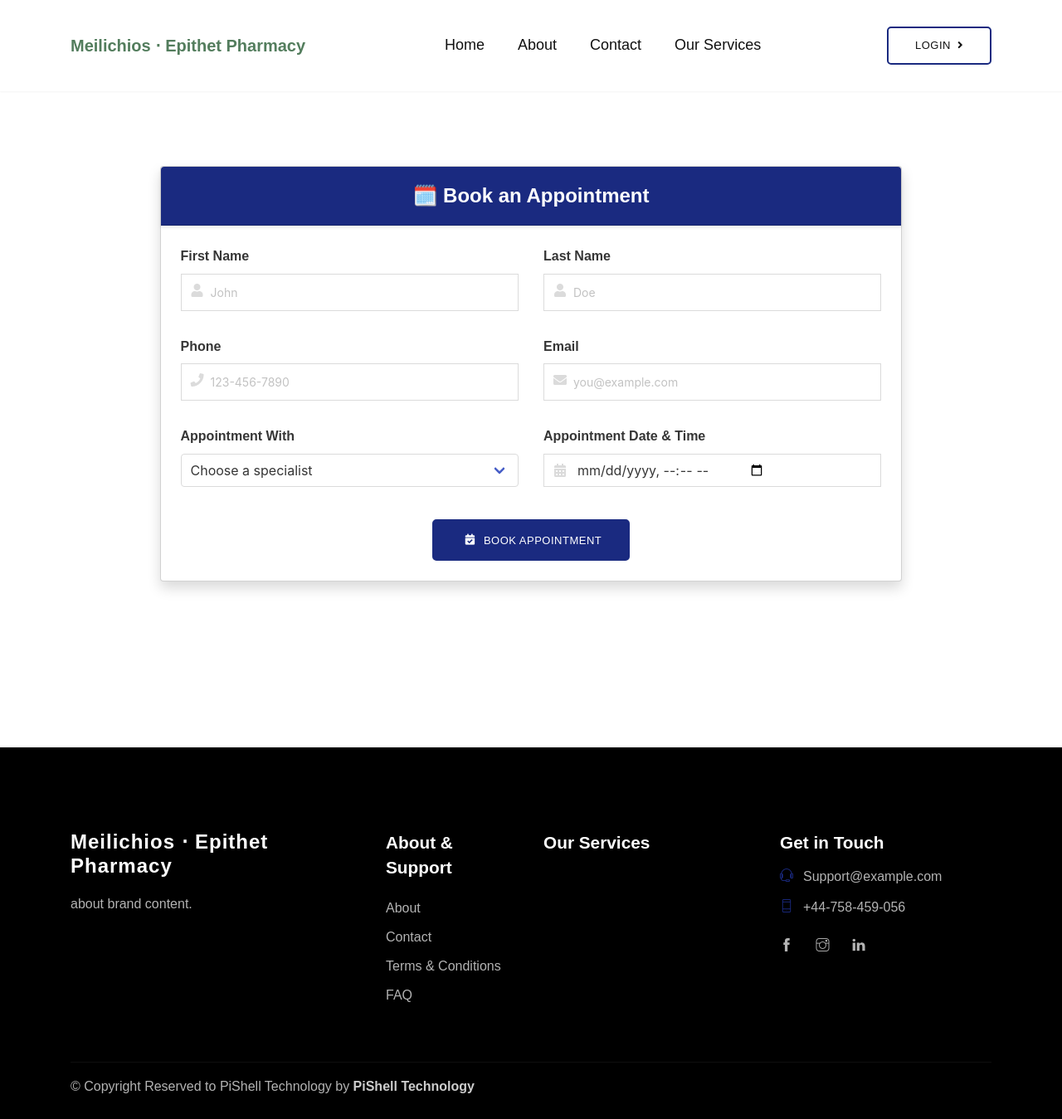
After one commit to piyushkummaar/webapp, a Django app: page /book-appointment/ in a window 1280 px wide. The commit adds this page. Shown: the whole page at 83% size. Run offline with Django 5.2, Linux system fonts and the light colour scheme; data that the repository does not hold is empty.

Commit message:
Changes made

```diff
--- a/core/urls.py
+++ b/core/urls.py
@@ -20,5 +20,7 @@ urlpatterns = [
     path('join-us/', JoinUsView.as_view(), name='join_us'),
     path('faq/', FaqView.as_view(), name="faq"),
     path('support-service/<slug:slug>', PagesView.as_view(), name="pages"),
+    path('book-appointment/', BookAppointmentView.as_view(), name="book_appointment"),
+
 
 ]
--- a/core/views.py
+++ b/core/views.py
@@ -6,48 +6,51 @@ from django.shortcuts import render, redirect
 from django.contrib.auth.mixins import LoginRequiredMixin
 from django.core.paginator import Paginator
 from django.db.models import Q
+from django.urls import reverse
 from utils.call_models import get_support_service_obj
 
 
 class IndexView(View):
-    template_name = 'index.html'
-    page_name = 'Welcome'
+    template_name = "index.html"
+    page_name = "Welcome"
+    events = Event.objects.all()
+    faq_list = FAQ.objects.all()[:6]
 
     def get(self, request):
-        events = Event.objects.all()
-        faq_list = FAQ.objects.all()[:6]
         return render(request, self.template_name, {
             "page_name": self.page_name,
-            "events": events,
+            "events": self.events,
             "pages": get_support_service_obj(),
-            "faqs": faq_list
+            "faqs": self.faq_list
         })
 
     def post(self, request):
         ContactMessage.objects.create(
-            support_option=request.POST.get('support_option'),
-            subject=request.POST.get('subject'),
-            name=request.POST.get('name'),
-            email=request.POST.get('email'),
-            message=request.POST.get('message')
+            support_option=request.POST.get("support_option"),
+            subject=request.POST.get("subject"),
+            name=request.POST.get("name"),
+            email=request.POST.get("email"),
+            message=request.POST.get("message")
         )
         return render(request, self.template_name, {
+            "success": True,
             "page_name": self.page_name,
-            "success": True,
-            "pages": get_support_service_obj()
+            "events": self.events,
+            "pages": get_support_service_obj(),
+            "faqs": self.faq_list
         })
 
 
 class DashboardView(LoginRequiredMixin, View):
     """Displays the user dashboard."""
-    template_name = 'dashboard.html'
-    page_name = 'Dashboard'
+    template_name = "dashboard.html"
+    page_name = "Dashboard"
     pre_objs = SupportPreference.objects.all()
 
     def get(self, request):
         return render(request, self.template_name, {
-            'page_name': self.page_name,
-            'pre_objs': self.pre_objs,
+            "page_name": self.page_name,
+            "pre_objs": self.pre_objs,
             "pages": get_support_service_obj()
 
         })
@@ -57,60 +60,73 @@ class SupportRedirectView(LoginRequiredMixin, View):
     """Redirects user based on selected support option and saves preference."""
 
     def post(self, request):
-        selected_option = request.POST.get('support_option')
+        selected_option = request.POST.get("support_option")
 
-        if selected_option in ['medication', 'doctor', 'chat']:
+        if selected_option in ["medication", "doctor", "chat"]:
             # Save or update preference
 
-            if selected_option == 'medication':
-                preference_val = 'Medication'
-            elif selected_option == 'doctor':
-                preference_val = 'Online Doctor Appointment'
-            elif selected_option == 'chat':
-                preference_val = 'Pharmacists Online Chat'
+            if selected_option == "medication":
+                preference_val = "Medication"
+            elif selected_option == "doctor":
+                preference_val = "Online Doctor Appointment"
+            elif selected_option == "chat":
+                preference_val = "Pharmacists Online Chat"
             else:
                 preference_val = selected_option.capitalize()
 
             SupportPreference.objects.update_or_create(
                 user=request.user,
-                defaults={'preference': preference_val}
+                defaults={"preference": preference_val}
             )
 
             messages.success(request, "Your preference has been saved.")
         else:
             messages.error(request, "Invalid option selected")
 
-        return redirect('accounts:profile')
+        return redirect("accounts:profile")
 
 
 class TermsConditionView(View):
-    template_name = 'terms_and_condition.html'
-    page_name = 'Terms & Conditions'
+    template_name = "terms_and_condition.html"
+    page_name = "Terms & Conditions"
 
     def get(self, request):
         return render(request, self.template_name, {
             "page_name": self.page_name,
-            "today_date": date.today().strftime('%B %d, %Y'),
+            "today_date": date.today().strftime("%B %d, %Y"),
             "pages": get_support_service_obj()
         })
 
 
 class BookAppointmentView(View):
+    template_name = "book_appointment.html"
+    page_name = "Book Appointment"
+
+    def get(self, request):
+        return render(request, self.template_name, {
+            "page_name": self.page_name,
+            "pages": get_support_service_obj()
+        })
+
     def post(self, request):
         Appointment.objects.create(
-            first_name=request.POST.get('first_name'),
-            last_name=request.POST.get('last_name'),
-            phone=request.POST.get('phone'),
-            email=request.POST.get('email'),
-            appointment_with=request.POST.get('appointment_with'),
-            appointment_datetime=request.POST.get('appointment_datetime'),
+            first_name=request.POST.get("first_name"),
+            last_name=request.POST.get("last_name"),
+            phone=request.POST.get("phone"),
+            email=request.POST.get("email"),
+            appointment_with=request.POST.get("appointment_with"),
+            appointment_datetime=request.POST.get("appointment_datetime"),
         )
-        return redirect('home')
+        return render(request, self.template_name, {
+            "success": True,
+            "page_name": self.page_name,
+            "pages": get_support_service_obj()
+        })
 
 
 class JoinUsView(View):
-    template_name = 'join_us.html'
-    page_name = 'Join Us'
+    template_name = "join_us.html"
+    page_name = "Join Us"
 
     def get(self, request):
         return render(request, self.template_name, {
@@ -120,12 +136,12 @@ class JoinUsView(View):
 
 
 class PagesView(View):
-    template_name = 'pages.html'
-    page_name = 'Support Service'
+    template_name = "pages.html"
+    page_name = "Support Service"
 
     def get(self, request, slug):
         page = Pages.objects.get(slug=slug)
-        page_name = f'{self.page_name} | {page.title}'
+        page_name = f"{self.page_name} | {page.title}"
         return render(request, self.template_name, {
             "page_name": page_name,
             "page": page,
@@ -134,11 +150,11 @@ class PagesView(View):
 
 
 class FaqView(View):
-    template_name = 'faq.html'
-    page_name = 'FAQ'
+    template_name = "faq.html"
+    page_name = "FAQ"
 
     def get(self, request):
-        query = request.GET.get('q', '')
+        query = request.GET.get("q", "")
         faq_list = FAQ.objects.all()
 
         if query:
@@ -147,7 +163,7 @@ class FaqView(View):
             )
 
         paginator = Paginator(faq_list, 5)  # Show 5 FAQs per page
-        page_number = request.GET.get('page')
+        page_number = request.GET.get("page")
         faqs = paginator.get_page(page_number)
 
         return render(request, self.template_name, {
--- /dev/null
+++ b/templates/book_appointment.html
@@ -0,0 +1,129 @@
+{% extends 'base.html' %}
+
+{% block content %}
+<section class="section" id="appointment-form">
+  <div class="container">
+    <div class="columns is-centered">
+      <div class="column is-10-desktop is-12-tablet">
+
+        {% if success %}
+        <div class="notification is-success is-light has-text-centered">
+          <span class="icon-text">
+            <span class="icon">
+              <i class="fas fa-check-circle"></i>
+            </span>
+            <span><strong>Appointment Booked Successfully!</strong></span>
+          </span>
+          <br>
+          We will notify you shortly with the confirmation.
+        </div>
+        {% endif %}
+
+        <div class="card shadow">
+          <header class="card-header" style="background-color: var(--primary-color); color: white;">
+            <p class="card-header-title is-centered is-size-4 text-white">
+              🗓️ Book an Appointment
+            </p>
+          </header>
+          <div class="card-content">
+            <form method="post">
+              {% csrf_token %}
+
+              <div class="columns is-multiline">
+                <div class="column is-half">
+                  <div class="field">
+                    <label class="label">First Name</label>
+                    <div class="control has-icons-left">
+                      <input class="input" type="text" name="first_name" placeholder="John" required>
+                      <span class="icon is-left">
+                        <i class="fas fa-user"></i>
+                      </span>
+                    </div>
+                  </div>
+                </div>
+
+                <div class="column is-half">
+                  <div class="field">
+                    <label class="label">Last Name</label>
+                    <div class="control has-icons-left">
+                      <input class="input" type="text" name="last_name" placeholder="Doe" required>
+                      <span class="icon is-left">
+                        <i class="fas fa-user"></i>
+                      </span>
+                    </div>
+                  </div>
+                </div>
+
+                <div class="column is-half">
+                  <div class="field">
+                    <label class="label">Phone</label>
+                    <div class="control has-icons-left">
+                      <input class="input" type="tel" name="phone" placeholder="123-456-7890" required>
+                      <span class="icon is-left">
+                        <i class="fas fa-phone"></i>
+                      </span>
+                    </div>
+                  </div>
+                </div>
+
+                <div class="column is-half">
+                  <div class="field">
+                    <label class="label">Email</label>
+                    <div class="control has-icons-left">
+                      <input class="input" type="email" name="email" placeholder="you@example.com" required>
+                      <span class="icon is-left">
+                        <i class="fas fa-envelope"></i>
+                      </span>
+                    </div>
+                  </div>
+                </div>
+
+                <div class="column is-half">
+                  <div class="field">
+                    <label class="label">Appointment With</label>
+                    <div class="control">
+                      <div class="select is-fullwidth">
+                        <select name="appointment_with" required>
+                          <option value="">Choose a specialist</option>
+                          <option value="doctor">Doctor</option>
+                          <option value="pharmacist">Pharmacist</option>
+                          <option value="assistant">Pharmacy Assistant</option>
+                        </select>
+                      </div>
+                    </div>
+                  </div>
+                </div>
+
+                <div class="column is-half">
+                  <div class="field">
+                    <label class="label">Appointment Date & Time</label>
+                    <div class="control has-icons-left">
+                      <input class="input" type="datetime-local" name="appointment_datetime" required>
+                      <span class="icon is-left">
+                        <i class="fas fa-calendar-alt"></i>
+                      </span>
+                    </div>
+                  </div>
+                </div>
+              </div>
+
+              <div class="field is-grouped is-justify-content-center mt-5">
+                <div class="control">
+                  <button class="btn btn-main is-medium">
+                    <span class="icon">
+                      <i class="fas fa-calendar-check"></i>
+                    </span>
+                    <span>Book Appointment</span>
+                  </button>
+                </div>
+              </div>
+
+            </form>
+          </div>
+        </div>
+
+      </div>
+    </div>
+  </div>
+</section>
+{% endblock %}
--- a/templates/includes/footer.html
+++ b/templates/includes/footer.html
@@ -10,10 +10,6 @@
 </style>
 <!-- logout model-->
 {% include 'html_models/logout_model.html' %}
-<!-- book appointment model -->
-{% include 'html_models/book_appointment_model.html' %}
-
-
 <!-- footer Start -->
 <footer class="footer section">
 	<div class="container">
@@ -21,40 +17,40 @@
 			<div class="column is-3-widescreen is-6-tablet">
 				<div class="widget">
 					<div class="logo mb-4">
-						<h3>Meilichios ⋅ Epithet</h3>
+						<h3>Meilichios ⋅ Epithet Pharmacy</h3>
 					</div>
 					<p>about brand content.</p>
 				</div>
 			</div>
 			<div class="column is-2-widescreen is-6-desktop is-6-tablet ml-auto">
 				<div class="widget">
-					<h4 class="is-capitalize mb-4">About Us</h4>
+					<h4 class="is-capitalize mb-4">About & Support</h4>
 
 					<ul class="list-unstyled footer-menu lh-35">
 						<li><a href="{% url 'home' %}#about">About</a></li>
 						<li><a href="{% url 'home' %}#contact">Contact</a></li>
+						<li><a href="{% url 'terms_condition' %}">Terms & Conditions</a></li>
+						<li><a href="{% url 'faq' %}">FAQ</a></li>
 					</ul>
 				</div>
 			</div>
 			<div class="column is-3-widescreen is-6-desktop is-6-tablet">
 				<div class="widget">
-					<h4 class="is-capitalize mb-4">Support</h4>
+					<h4 class="is-capitalize mb-4">Our Services</h4>
 
 					<ul class="list-unstyled footer-menu lh-35">
-                        <li><a href="{% url 'terms_condition' %}">Terms & Conditions</a></li>
                         {% for page in pages %}
                             <li><a href="{% url 'pages' page.slug %}">{{ page.title }}</a></li>
                         {% endfor %}
-						<li><a href="{% url 'faq' %}">FAQ</a></li>
 					</ul>
 				</div>
 			</div>
+
 			<div class="column is-3-widescreen is-6-desktop is-6-tablet">
 				<div class="widget widget-contact">
 					<h4 class="is-capitalize mb-4">Get in Touch</h4>
-					<h6><a href="tel:+23-345-67890" > <i class="ti-headphone-alt mr-3"></i>Support@megakit.com</a></h6>
-					<h6><a href="mailto:support@gmail.com" > <i class="ti-mobile mr-3"></i>+23-456-6588</a></h6>
-
+					<h6><a href="mailto:Support@example.com"> <i class="ti-headphone-alt mr-3"></i>Support@example.com</a></h6>
+					<h6><a href="tel:+44-758-459-0561"> <i class="ti-mobile mr-3"></i>+44-758-459-056</a></h6>
 					<ul class="list-inline footer-socials mt-5">
 						<li class="list-inline-item"><a href=""><i class="ti-facebook mr-2"></i></a></li>
 						<li class="list-inline-item"><a href=""><i class="ti-instagram mr-2"></i></a></li>
@@ -75,18 +71,3 @@
 		</div>
 	</div>
 </footer>
-
-
-<script>
-  document.getElementById("open-modal").addEventListener("click", function () {
-    document.getElementById("appointment-modal").classList.add("is-active");
-  });
-
-  document.getElementById("close-modal").addEventListener("click", function () {
-    document.getElementById("appointment-modal").classList.remove("is-active");
-  });
-
-  document.getElementById("cancel-modal").addEventListener("click", function () {
-    document.getElementById("appointment-modal").classList.remove("is-active");
-  });
-</script>
--- a/templates/includes/head.html
+++ b/templates/includes/head.html
@@ -22,9 +22,6 @@
 <link rel="stylesheet" href="{% static 'plugins/magnific-popup/dist/magnific-popup.css' %}">
 <link rel="stylesheet" href="{% static 'plugins/modal-video/modal-video.css' %}">
 <link rel="stylesheet" href="{% static 'plugins/animate-css/animate.css' %}">
-<!-- Slick Slider  CSS -->
-<!--<link rel="stylesheet" href="{% static 'plugins/slick-carousel/slick/slick.css' %}">-->
-<!--<link rel="stylesheet" href="{% static 'plugins/slick-carousel/slick/slick-theme.css' %}">-->
 
 <!-- Main Stylesheet -->
 <link rel="stylesheet" href="{% static 'css/style.css' %}">
--- a/templates/includes/navbar.html
+++ b/templates/includes/navbar.html
@@ -3,7 +3,7 @@
 		 <nav class="navbar">
 			 <div class="navbar-brand">
 				 <a class="navbar-item" href="{% url 'home' %}" style="color:#537D5D">
-					 Meilichios ⋅ Epithet
+					 Meilichios ⋅ Epithet Pharmacy
 				 </a>
 				 <button role="button" class="navbar-burger burger" data-hidden="true" data-target="navigation">
 					 <span aria-hidden="true"></span>
@@ -27,7 +27,7 @@
 				   <!-- Support Page Dropdown -->
 				  <div class="navbar-item has-dropdown is-hoverable">
 					<a class="navbar-link">
-					  Support Services
+					  Our Services
 					</a>
 
 					<div class="navbar-dropdown">
--- a/templates/pages.html
+++ b/templates/pages.html
@@ -39,12 +39,12 @@
           Book an appointment with our healthcare professionals in just a few clicks.
         </p>
 
-        <button class="btn btn-main is-medium"  id="open-modal">
+        <a class="btn btn-main is-medium"  href="{% url 'book_appointment' %}">
           <span class="icon">
             <i class="fas fa-calendar-check"></i>
           </span>
           <span>Book Appointment</span>
-        </button>
+        </a>
       </div>
     </div>
 
```
Also changed, not shown: core/models.py (+1 -11 lines), templates/html_models/book_appointment_model.html (deleted, +0 -93 lines), templates/index.html (+31 -25 lines).
